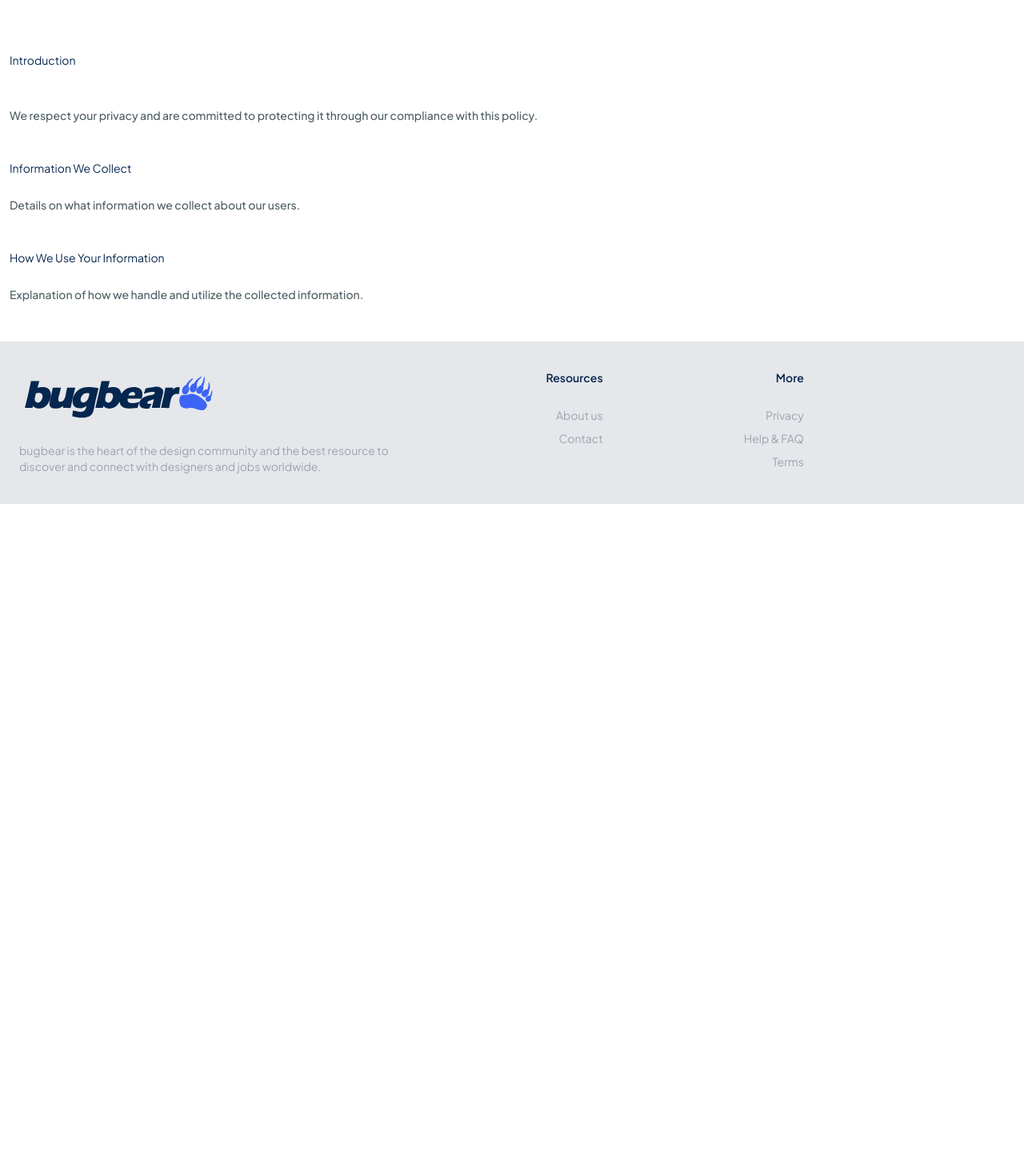
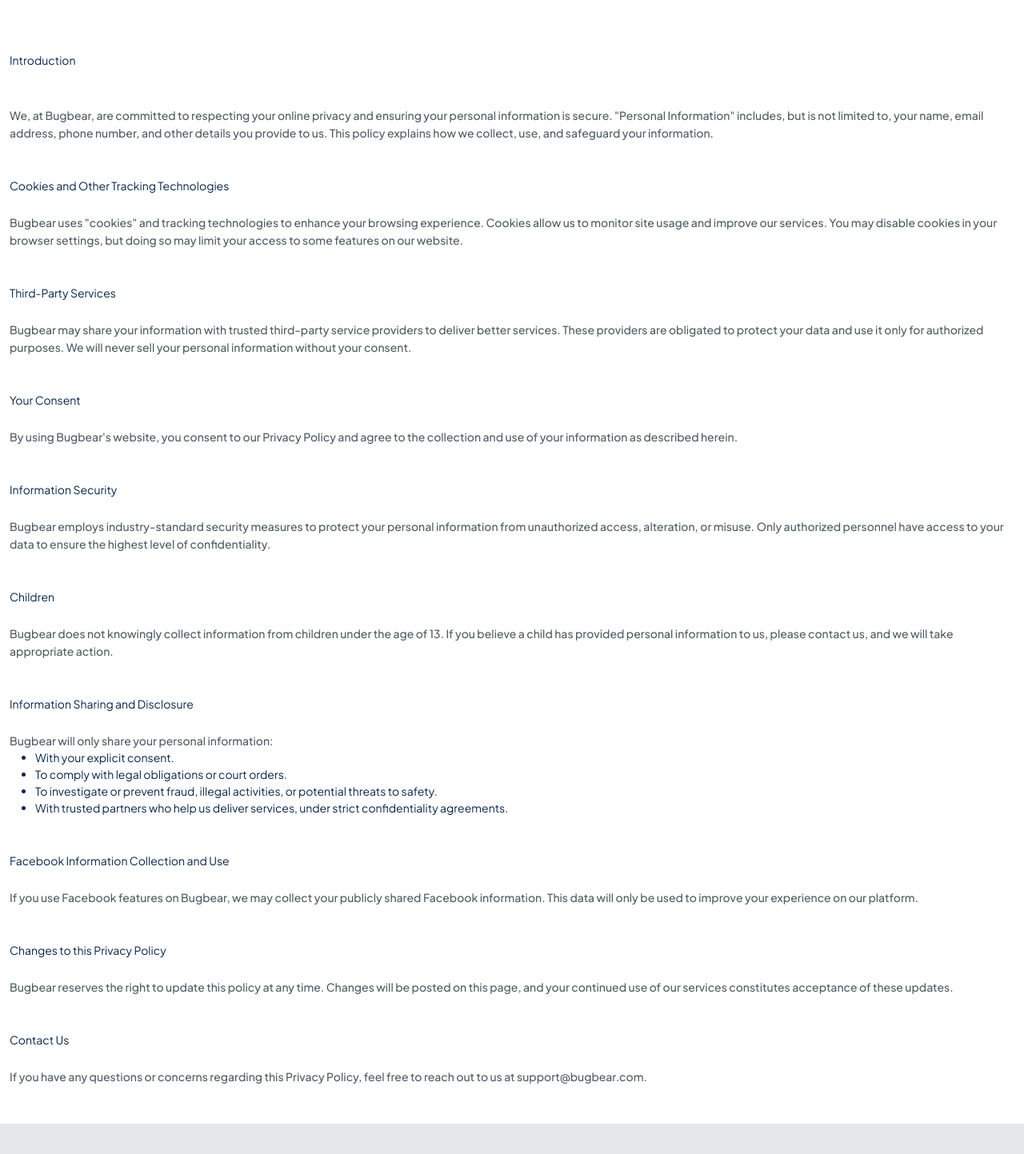
Before and after one commit to aekutetechnologies/bugbearfrontend, a Next.js app: page /privacy in a window 1280 px wide. Shown: the part 300-1743 px from the top of the page at 80% size. Before the commit the page ends 930 px from the top, so only its background shows below. Built offline with nearby package versions, Linux system fonts and the light colour scheme; a web font is replaced by a local one.

Commit message:
Updated reset password

```diff
--- a/pages/contact.js
+++ b/pages/contact.js
@@ -15,11 +15,6 @@
     const [agree, setAgree] = useState(false);
 
     const handleSubmit = () => {
-        if (!agree) {
-            toast.error('Please agree to our terms and policy.');
-            return;
-        }
-
         if (!name || !email || !message) {
             toast.error('Please fill out all required fields.');
             return;
@@ -34,7 +29,8 @@
 
         const templateParams = {
             name: name,
-            email: email
+            email: email,
+            message: message,
         };
 
         emailjs.send(serviceId, templateId, templateParams, userId)
@@ -144,7 +140,13 @@
                                                     onChange={(e) => setMessage(e.target.value)}
                                                 />
                                             </div>
-                                            <button className="submit btn btn-send-message" onClick={handleSubmit}>
+                                            <button
+                                                className={`submit btn btn-send-message ${
+                                                    !agree ? "opacity-50 cursor-not-allowed" : ""
+                                                }`}
+                                                onClick={handleSubmit}
+                                                disabled={!agree}
+                                            >
                                                 Send message
                                             </button>
                                             <label className="ml-20">
@@ -153,7 +155,8 @@
                                                     type="checkbox"
                                                     checked={agree}
                                                     onChange={(e) => setAgree(e.target.checked)}
-                                                /> By contacting us, you agree to our terms and policy.
+                                                />{" "}
+                                                By contacting us, you agree to our terms and policy.
                                             </label>
                                         </div>
                                     </div>
--- a/pages/dashboard.js
+++ b/pages/dashboard.js
@@ -8,6 +8,7 @@
 
 import JobStats from "../components/elements/JobStats";
 import VdiStats from "../components/elements/VdiStats";
+import API_BASE_URL from "../util/config";
 // Register chart.js components
 ChartJS.register(CategoryScale, LinearScale, PointElement, LineElement, Title, Tooltip, Legend);
 
--- a/pages/help.js
+++ b/pages/help.js
@@ -134,12 +134,6 @@
                                     )}
                                 </div>
                             ))}
-
-                            <div className="text-center mt-40">
-                                <Link href="/" className="btn btn-brand-1 hover-up">
-                                    Back to Home
-                                </Link>
-                            </div>
                         </div>
                     </div>
                 </div>
--- a/pages/jobs-list.js
+++ b/pages/jobs-list.js
@@ -19,7 +19,7 @@
         jobType: [],
     });
     const [jobCount, setJobCount] = useState(0);
-    const [token, setToken] = useState(null);
+    // const [token, setToken] = useState(null);
     const [salaryRange, setSalaryRange] = useState([0, 200000]);
 
     const router = useRouter();
@@ -38,24 +38,25 @@
         }
     }, [keyword, category]);
 
-    useEffect(() => {
-        const storedToken = localStorage.getItem('accessToken');
-        setToken(storedToken);
-    }, []);
+    // useEffect(() => {
+    //     const storedToken = localStorage.getItem('accessToken');
+    //     setToken(storedToken);
+    // }, []);
 
     const fetchJobs = async () => {
-        if (!token) {
-            console.error("Token is not available");
-            return;
-        }
+        // if (!token) {
+        //     console.error("Token is not available");
+        //     return;
+        // }
 
         setLoading(true);
         try {
+            console.log(API_BASE_URL);
             const res = await fetch(`${API_BASE_URL}jobs/search/`, {
                 method: "POST",
                 headers: {
                     "Content-Type": "application/json",
-                    "Authorization": `Bearer ${token}`,
+                    // "Authorization": `Bearer ${token}`,
                 },
                 body: JSON.stringify({
                     title: searchQuery || "",
@@ -86,10 +87,10 @@
 
     // Trigger fetchJobs whenever the filters or page changes
     useEffect(() => {
-        if (token) {
+        // if (token) {
             fetchJobs();
-        }
-    }, [filters, page, token]);
+        // }
+    }, [filters, page]);
 
     const handleSearch = (e) => {
         e.preventDefault();
--- a/pages/privacy.js
+++ b/pages/privacy.js
@@ -12,12 +12,16 @@
                             <div className="row">
                                 <div className="col-lg-6">
                                     <h2 className="mb-10">Privacy Policy</h2>
-                                    <p className="font-lg color-text-paragraph-2">Your privacy is important to us</p>
+                                    <p className="font-lg color-text-paragraph-2">
+                                        Your privacy is important to us
+                                    </p>
                                 </div>
                                 <div className="col-lg-6 text-lg-end">
                                     <ul className="breadcrumbs mt-40">
                                         <li>
-                                            <Link href="/" className="home-icon">Home</Link>
+                                            <Link href="/" className="home-icon">
+                                                Home
+                                            </Link>
                                         </li>
                                         <li>Privacy</li>
                                     </ul>
@@ -30,17 +34,76 @@
                     <div className="container">
                         <h3 className="mb-40">Introduction</h3>
                         <p className="font-sm color-text-paragraph">
-                            We respect your privacy and are committed to protecting it through our compliance with this policy.
+                            We, at Bugbear, are committed to respecting your online privacy and ensuring your
+                            personal information is secure. "Personal Information" includes, but is not limited
+                            to, your name, email address, phone number, and other details you provide to us.
+                            This policy explains how we collect, use, and safeguard your information.
                         </p>
-                        <h4 className="mt-40 mb-20">Information We Collect</h4>
+
+                        <h4 className="mt-40 mb-20">Cookies and Other Tracking Technologies</h4>
                         <p className="font-sm color-text-paragraph">
-                            Details on what information we collect about our users.
+                            Bugbear uses "cookies" and tracking technologies to enhance your browsing experience.
+                            Cookies allow us to monitor site usage and improve our services. You may disable cookies
+                            in your browser settings, but doing so may limit your access to some features on our website.
                         </p>
-                        <h4 className="mt-40 mb-20">How We Use Your Information</h4>
+
+                        <h4 className="mt-40 mb-20">Third-Party Services</h4>
                         <p className="font-sm color-text-paragraph">
-                            Explanation of how we handle and utilize the collected information.
+                            Bugbear may share your information with trusted third-party service providers to deliver
+                            better services. These providers are obligated to protect your data and use it only for
+                            authorized purposes. We will never sell your personal information without your consent.
                         </p>
-                        {/* Add more sections as necessary */}
+
+                        <h4 className="mt-40 mb-20">Your Consent</h4>
+                        <p className="font-sm color-text-paragraph">
+                            By using Bugbear's website, you consent to our Privacy Policy and agree to the collection
+                            and use of your information as described herein.
+                        </p>
+
+                        <h4 className="mt-40 mb-20">Information Security</h4>
+                        <p className="font-sm color-text-paragraph">
+                            Bugbear employs industry-standard security measures to protect your personal information
+                            from unauthorized access, alteration, or misuse. Only authorized personnel have access to
+                            your data to ensure the highest level of confidentiality.
+                        </p>
+
+                        <h4 className="mt-40 mb-20">Children</h4>
+                        <p className="font-sm color-text-paragraph">
+                            Bugbear does not knowingly collect information from children under the age of 13. If you
+                            believe a child has provided personal information to us, please contact us, and we will
+                            take appropriate action.
+                        </p>
+
+                        <h4 className="mt-40 mb-20">Information Sharing and Disclosure</h4>
+                        <p className="font-sm color-text-paragraph">
+                            Bugbear will only share your personal information:
+                        </p>
+                        <ul className="list-disc ml-8">
+                            <li>With your explicit consent.</li>
+                            <li>To comply with legal obligations or court orders.</li>
+                            <li>To investigate or prevent fraud, illegal activities, or potential threats to safety.</li>
+                            <li>
+                                With trusted partners who help us deliver services, under strict confidentiality agreements.
+                            </li>
+                        </ul>
+
+                        <h4 className="mt-40 mb-20">Facebook Information Collection and Use</h4>
+                        <p className="font-sm color-text-paragraph">
+                            If you use Facebook features on Bugbear, we may collect your publicly shared Facebook
+                            information. This data will only be used to improve your experience on our platform.
+                        </p>
+
+                        <h4 className="mt-40 mb-20">Changes to this Privacy Policy</h4>
+                        <p className="font-sm color-text-paragraph">
+                            Bugbear reserves the right to update this policy at any time. Changes will be posted
+                            on this page, and your continued use of our services constitutes acceptance of these updates.
+                        </p>
+
+                        <h4 className="mt-40 mb-20">Contact Us</h4>
+                        <p className="font-sm color-text-paragraph">
+                            If you have any questions or concerns regarding this Privacy Policy, feel free to reach
+                            out to us at <a href="mailto:support@bugbear.com">support@bugbear.com</a>.
+                        </p>
                     </div>
                 </section>
             </div>
```
Also changed, not shown: pages/create-job.js (+8 -66 lines).
